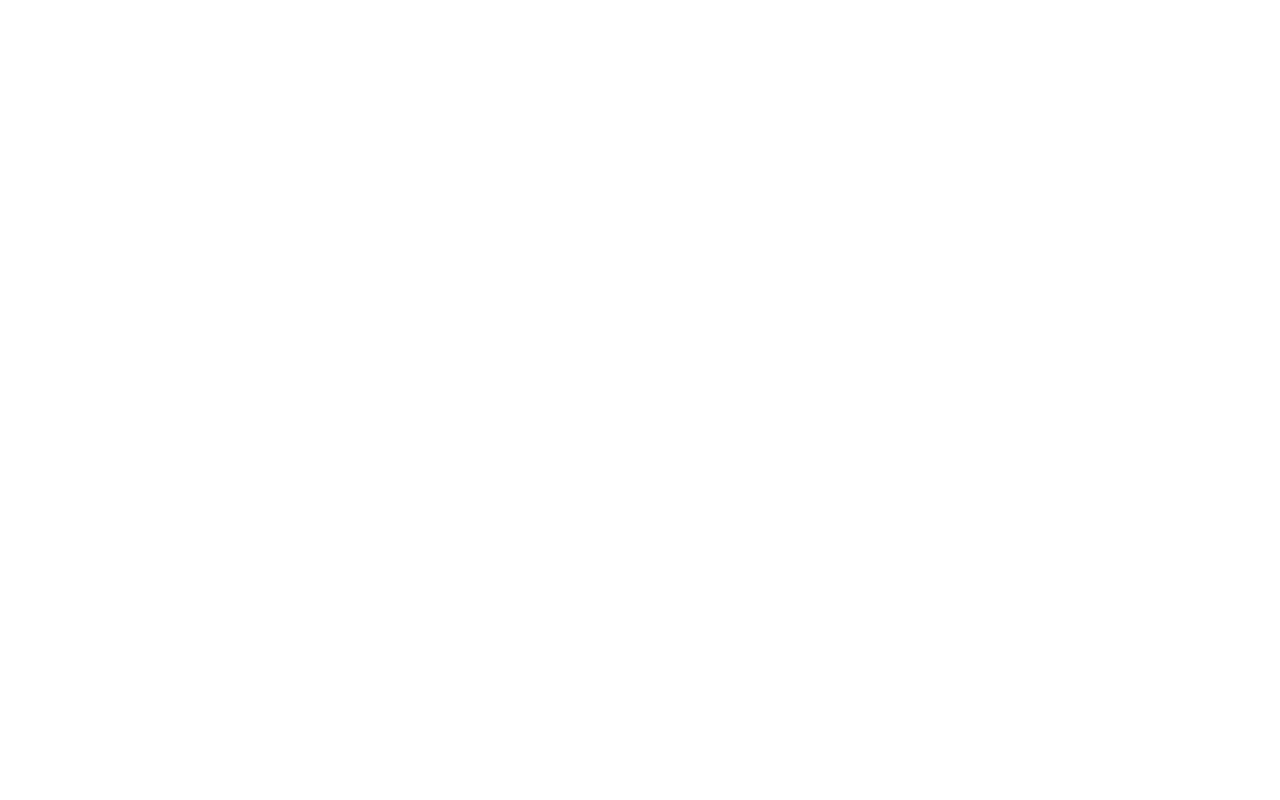
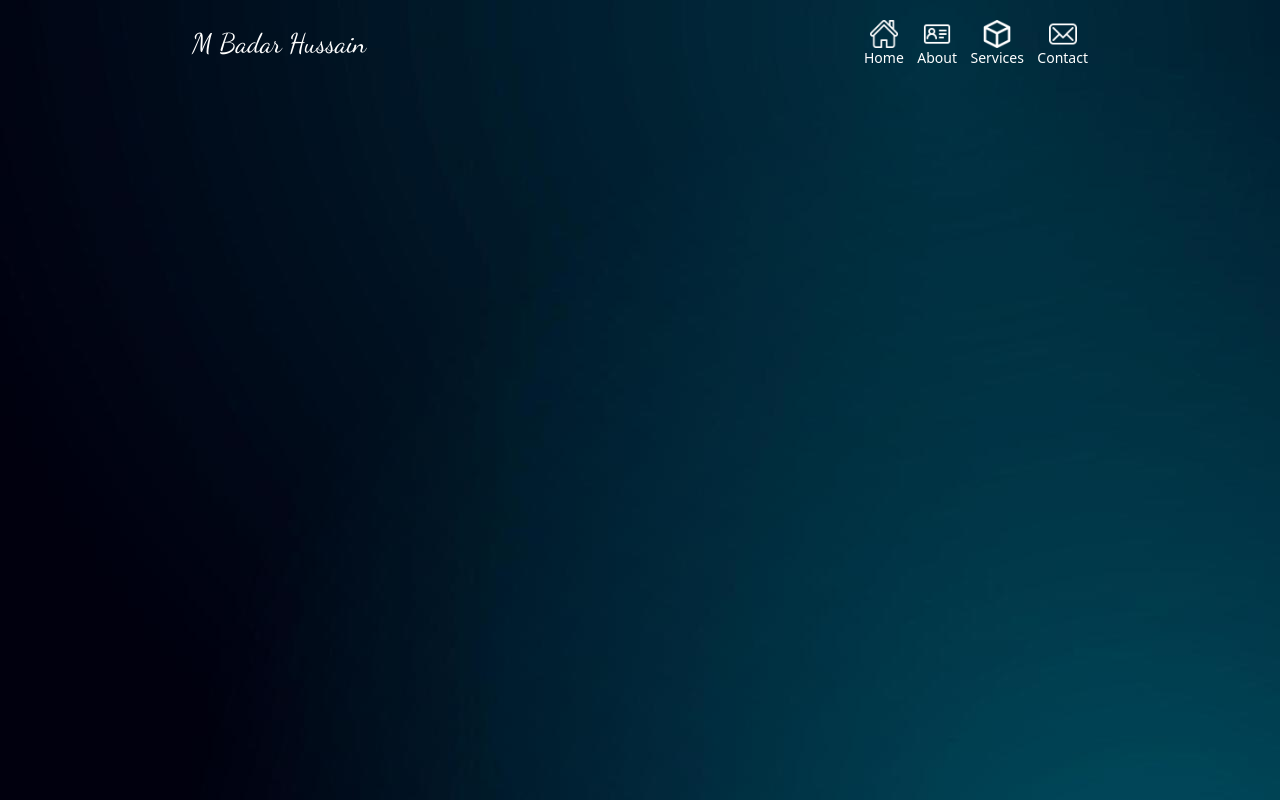
Before and after one commit to MBadarMurtaza/Personal-Website-Assignment-3, a website: page main/index.html in a window 1280 px wide. Drawn offline with Linux system fonts and the light colour scheme.

Commit message:
nav portion creation

```diff
--- a/main/index.html
+++ b/main/index.html
@@ -1,12 +1,52 @@
 <!DOCTYPE html>
 <html lang="en">
+
 <head>
     <meta charset="UTF-8">
     <meta name="viewport" content="width=device-width, initial-scale=1.0">
     <title>Home</title>
+    <link rel="preconnect" href="https://fonts.googleapis.com">
+    <link rel="preconnect" href="https://fonts.gstatic.com" crossorigin>
+    <link href="https://fonts.googleapis.com/css2?family=Dancing+Script:wght@400..700&display=swap" rel="stylesheet">
     <link rel="stylesheet" href="style.css">
 </head>
-<body>
 
+<body class="box-border m-0 p-o">
+    <header class="w-full h-screen relative">
+        <div class="absolute -z-10 bg-[url('/img/background.jpg')] w-full h-full">
+        </div>
+        <div class="sm:w-[70%] sm:mx-auto pt-5">
+            <nav class="flex justify-between w-full items-center">
+                <a href="/main/index.html" class="text-white font-dancing text-[27px]">M Badar Hussain</a>
+                <ul class="text-white text-sm flex justify-between items-center w-[25%] h-full">
+                    <li>
+                        <a href="/main/index.html" class="flex flex-col items-center justify-center">
+                            <img class="w-7" src="/img/home.png" alt="home">
+                            <span>Home</span>
+                        </a>
+                    </li>
+                    <li>
+                        <a href="/main/index.html" class="flex flex-col items-center justify-center">
+                            <img class="w-7" src="/img/id-card.png" alt="home">
+                            <span>About</span>
+                        </a>
+                    </li>
+                    <li>
+                        <a href="/main/index.html" class="flex flex-col items-center justify-center">
+                            <img class="w-7" src="/img/isometric-cube-view.png" alt="home">
+                            <span>Services</span>
+                        </a>
+                    </li>
+                    <li>
+                        <a href="/main/index.html" class="flex flex-col items-center justify-center">
+                            <img class="w-7" src="/img/email.png" alt="contact">
+                            <span>Contact</span>
+                        </a>
+                    </li>
+                </ul>
+            </nav>
+        </div>
+    </header>
 </body>
+
 </html>
--- a/tailwind.config.js
+++ b/tailwind.config.js
@@ -2,7 +2,11 @@
 module.exports = {
   content: ["./main/*.{html,js}"],
   theme: {
-    extend: {},
+    extend: {
+      fontFamily: {
+        "dancing": ["Dancing Script", "serif"],
+      }
+    },
   },
   plugins: [],
 }
```
Also changed, not shown: img/background.jpg (added), img/email.png (added), img/home.png (added), img/id-card.png (added), img/isometric-cube-view.png (added), main/style.css.
